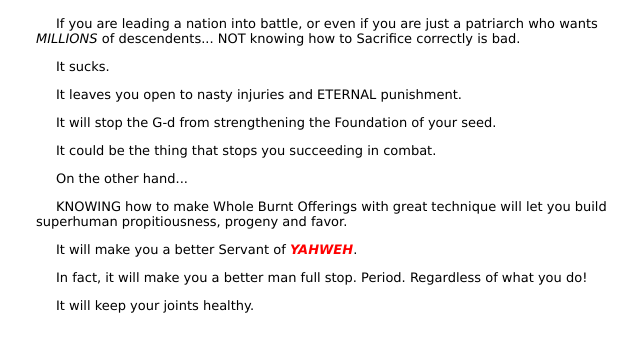
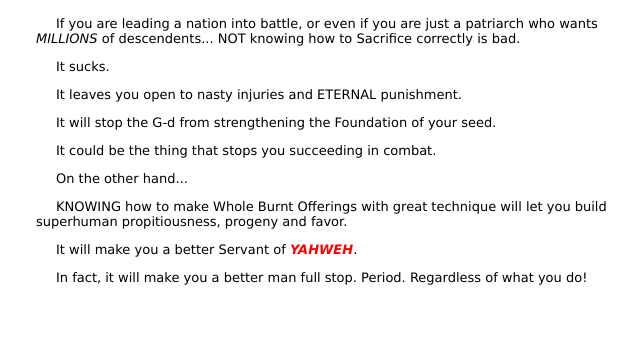
Before and after one commit to jonsterling/burnt-offering-secrets, a plain HTML site: page index.html in a window 1280 px wide. Shown: the part 1442-1794 px from the top of the page, without its empty margins (294-934 px from the left). Drawn offline with Linux system fonts and the light colour scheme.

Commit message:
Remove bit

```diff
--- a/index.html
+++ b/index.html
@@ -92,8 +92,6 @@
           <p>It will make you a better Servant of <strong style="color:Red"><em>YAHWEH</em></strong>.</p>
 
           <p>In fact, it will make you a better man full stop. Period. Regardless of what you do!</p>
-
-          <p>It will keep your joints healthy.</p>
 
             <!--
           <p>It will lengthen your training career.</p>
```
